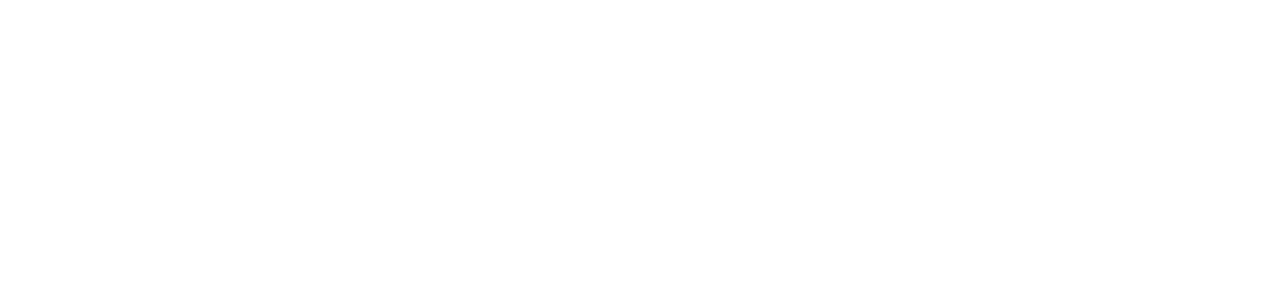
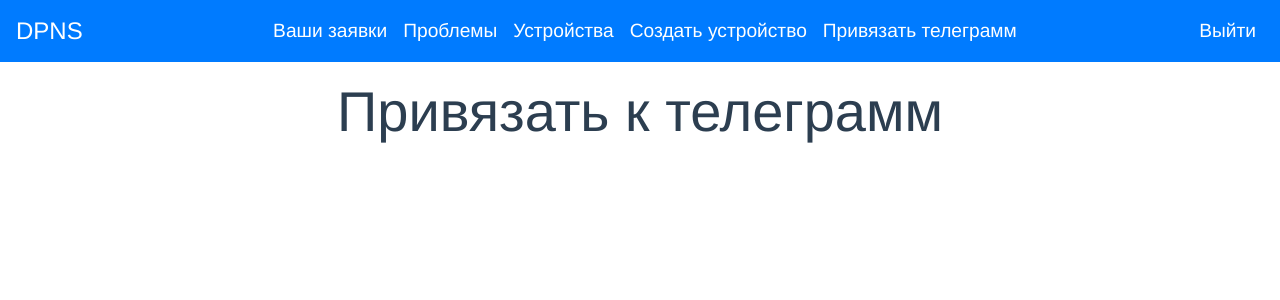
Before and after one commit to gtrudnik/DeviceProblemNotificationService, a Vue app in the folder frontend/dpns/: page /connect_tg in a window 1280 px wide. Before the commit this address had no page. Shown: the top 300 px of the page. Built offline with nearby package versions, Linux system fonts and the light colour scheme; sample sign-in values are in the browser's storage.

Commit message:
feat: add connect tg view without logic

```diff
--- a/frontend/dpns/src/App.vue
+++ b/frontend/dpns/src/App.vue
@@ -18,6 +18,10 @@
                 <li class="nav-item" v-if="role === 'admin'">
                     <router-link to="/create_device" class="nav-link text-white"
                     style="font-size: 1.2rem;">Создать устройство</router-link>
+                </li>
+                <li class="nav-item">
+                    <router-link to="/connect_tg" class="nav-link text-white"
+                    style="font-size: 1.2rem;">Привязать телеграмм</router-link>
                 </li>
             </ul>
             <ul class="navbar-nav">
@@ -48,7 +52,7 @@
   computed: {
     showNavAdmin() {
         return ['/create_device', '/admin_devices', '/admin_problems',
-        '/user_problems', '/create_problem'].includes(this.$route.path)
+        '/user_problems', '/create_problem', '/connect_tg'].includes(this.$route.path)
     },
   },
   created() {
@@ -58,7 +62,7 @@
       if (!localStorage.getItem('role') && this.$route.path !== '/auth_form' && this.$route.path !== '/') {
         this.$router.push('/auth_form')
       } else if (localStorage.getItem('role') === "user" && !['/', '/auth_form',
-            '/create_problem', '/user_problems',].includes(this.$route.path)) {
+            '/create_problem', '/user_problems', '/connect_tg'].includes(this.$route.path)) {
         this.$router.push('/')
       }
     }
--- /dev/null
+++ b/frontend/dpns/src/components/ConnectTg.vue
@@ -0,0 +1,21 @@
+<template>
+    <div class="container text-center">
+        <h1 class="display-4">Привязать к телеграмм</h1>
+    </div>
+</template>
+
+<script>
+
+export default {
+  name: 'connectTg',
+  data() {
+    return {
+      email: '',
+      password: ''
+    };
+  },
+};
+</script>
+
+<style scoped>
+</style>
--- a/frontend/dpns/src/router/router.js
+++ b/frontend/dpns/src/router/router.js
@@ -5,6 +5,7 @@
 import UserProblems from '../components/UserProblems.vue'
 import AdminProblems from '../components/AdminProblems.vue'
 import AdminDevices from '../components/AdminDevices.vue'
+import ConnectTg from '../components/ConnectTg.vue'
 import Home from '../components/Home.vue'
 
 const routes = [
@@ -15,6 +16,7 @@
   {path: '/user_problems', component: UserProblems,},
   {path: '/admin_problems', component: AdminProblems,},
   {path: '/admin_devices', component: AdminDevices,},
+  {path: '/connect_tg', component: ConnectTg,},
 ];
 
 const router = createRouter({
```
